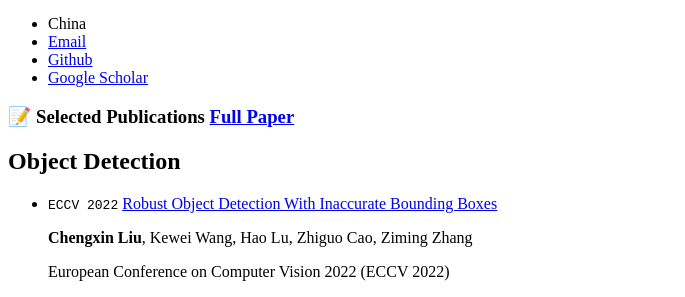
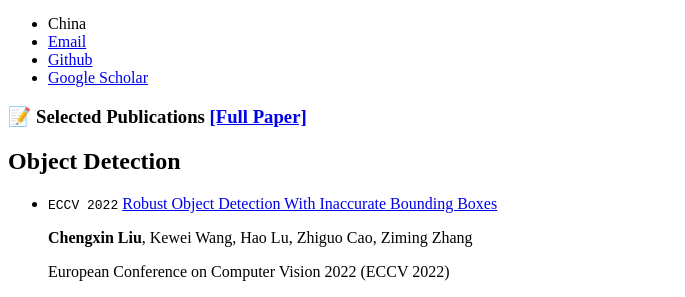
Before and after one commit to cxliu0/cxliu0.github.io, a Jekyll site: the page built from _pages/includes/pub.md, in a window 1280 px wide and 900 px high. Shown: the part 260-557 px from the top of the window, without its empty margins (0-685 px from the left). Built offline with Jekyll 4.4.1, drawn with Linux system fonts in a browser that asks for light colours; our own code applies the rules of GitHub Pages for plain Markdown files.

Commit message:
Update pub.md

```diff
--- a/_pages/includes/pub.md
+++ b/_pages/includes/pub.md
@@ -1,5 +1,5 @@
 
-# 📝 Selected Publications [Full Paper](https://scholar.google.com/citations?user=rGAt19wAAAAJ&hl)
+# 📝 Selected Publications [[Full Paper]](https://scholar.google.com/citations?user=rGAt19wAAAAJ&hl)
 ## Object Detection
 
 - ``ECCV 2022`` [Robust Object Detection With Inaccurate Bounding Boxes](https://arxiv.org/abs/2207.09697)
```
